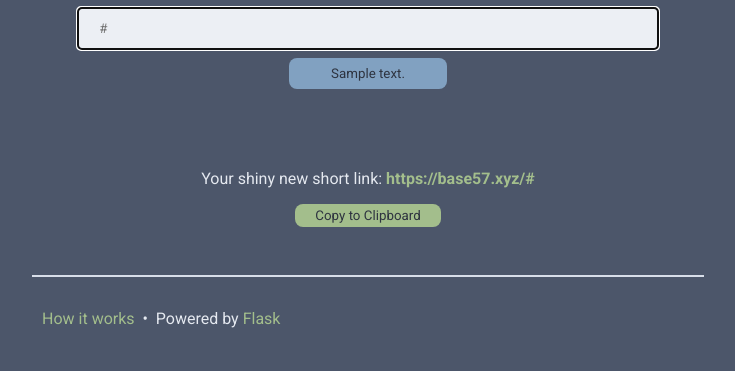
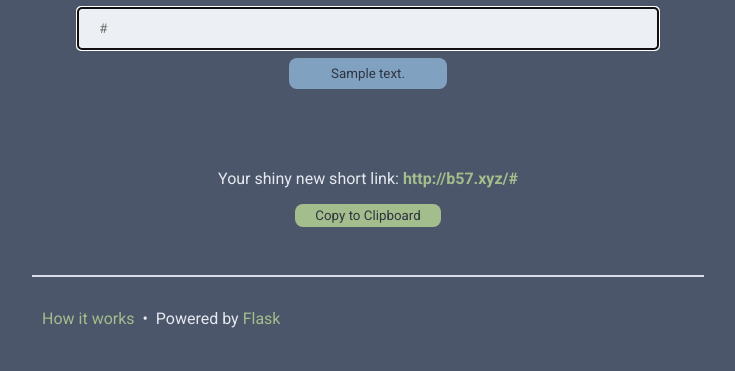
Before and after one commit to DavidPratt512/base57, a Flask app: template templates/index.html in a window 1280 px wide. Shown: the part 429-800 px from the top of the page, without its empty margins (272-1007 px from the left). Run offline with Flask 2, Linux system fonts and the light colour scheme; the template is opened without the code that fills it: most values are stand-ins (such as "Sample title", 1, 10 or a date in 2020).

Commit message:
Adjust shortlink format to http://b57.xyz/xxxx

```diff
--- a/templates/index.html
+++ b/templates/index.html
@@ -23,7 +23,7 @@
 
     <p>
         Your shiny new short link:
-    <a class="the-link" href="https://base57.xyz/{{ short_url }}">https://base57.xyz/{{ short_url }}</a>
+    <a class="the-link" href="http://b57.xyz/{{ short_url }}">http://b57.xyz/{{ short_url }}</a>
     </p>
     <p>
         <button class="btn link-copy-btn">Copy to Clipboard</button>
```
